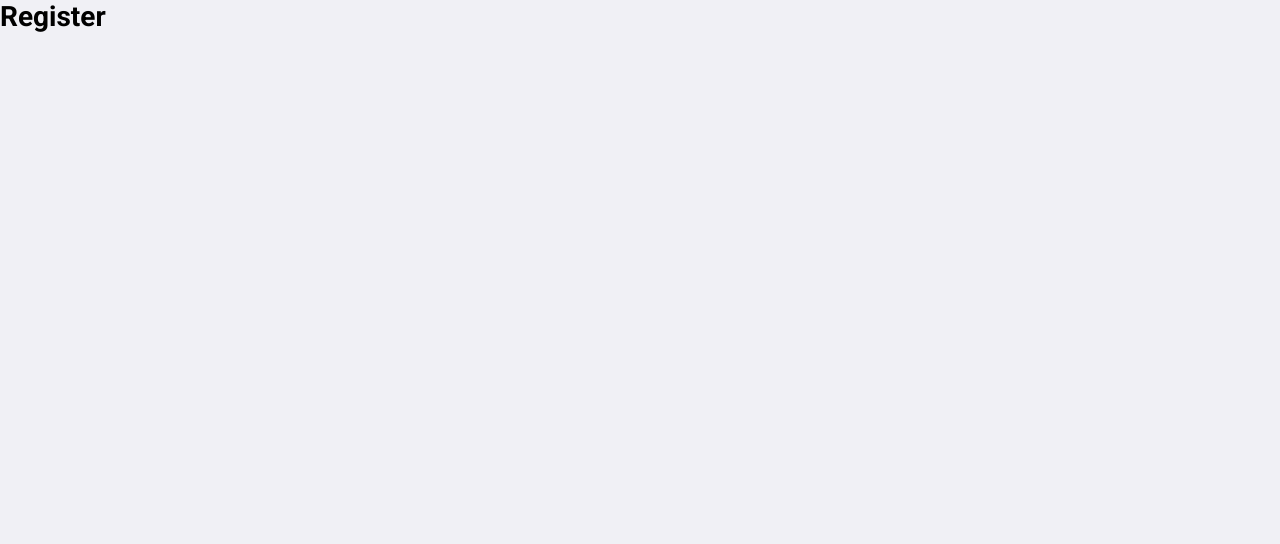
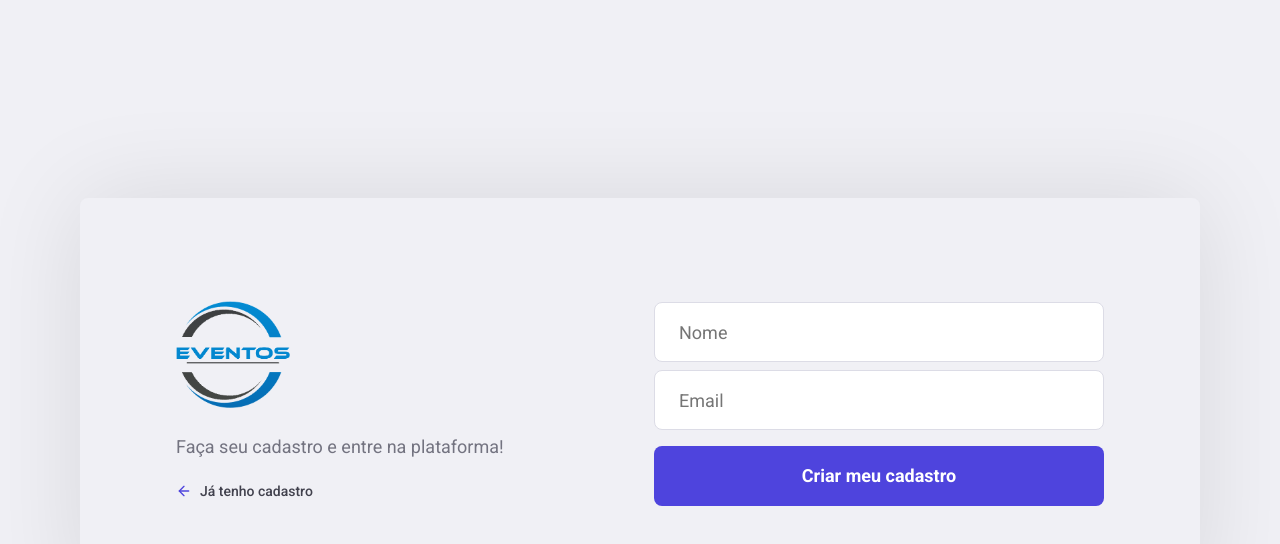
Before and after one commit to caiosales35/Calendario, a JavaScript app in the folder frontend/: page /register in a window 1280 px wide. Shown: the top 544 px of the page. Built offline with nearby package versions, Linux system fonts and the light colour scheme; the HTML template or start-up script is replaced by a standard one.

Commit message:
Interface pagina de cadastro

```diff
--- a/frontend/src/global.css
+++ b/frontend/src/global.css
@@ -50,6 +50,25 @@ form input {
   transition: filter 0.2s;
 }
 
-.button:houver {
+.button:hover {
   opacity: 0.8;
 }
+
+.back-link {
+  display: flex;
+  align-items: center;
+  margin-top: 30px;
+  color: #41414d;
+  font-size: 18;
+  text-decoration: none;
+  font-weight: 500;
+  transition: opacity 0.2s;
+}
+
+.back-link svg {
+  margin-right: 8px;
+}
+
+.back-link:hover {
+  opacity: 0.8;
+}
--- a/frontend/src/pages/Logon/index.js
+++ b/frontend/src/pages/Logon/index.js
@@ -1,3 +1,4 @@
+import { Link } from 'react-router-dom';
 import { FiLogIn } from 'react-icons/fi';
 
 import './styles.css';
@@ -12,7 +13,10 @@ export default function Logon() {
                 <form>
                     <input placeholder="Entre com seu ID" />
                     <button className="button" type="submit">Entrar</button>
-                    <a href="/register"><FiLogIn size={16} color="#4e44dd"/>Criar meu cadastro</a>
+                    <Link className="back-link" to="/register">
+                        <FiLogIn size={16} color="#4e44dd"/>
+                        Criar meu cadastro
+                    </ Link>
                 </form>
             </section>
             <img src={eventsImg} alt="Eventos" />
--- a/frontend/src/pages/Logon/styles.css
+++ b/frontend/src/pages/Logon/styles.css
@@ -22,22 +22,3 @@
   height: 30%;
   width: 30%;
 }
-
-.logon-container section.form form a {
-  display: flex;
-  align-items: center;
-  margin-top: 40px;
-  color: #41414d;
-  font-size: 18;
-  text-decoration: none;
-  font-weight: 500;
-  transition: opacity 0.2s;
-}
-
-.logon-container section.form form a svg {
-  margin-right: 8px;
-}
-
-.logon-container section.form form a:houver {
-  opacity: 0.8;
-}
--- a/frontend/src/pages/Register/index.js
+++ b/frontend/src/pages/Register/index.js
@@ -1,7 +1,28 @@
+import { Link } from 'react-router-dom';
+import { FiArrowLeft } from 'react-icons/fi';
+
 import './styles.css';
+
+import logoImg from '../../assets/logo.png';
 
 export default function Register() {
     return (
-        <h1>Register</h1>
-    )
+        <div className="register-container">
+            <div className="content">
+                <section>
+                    <img src={logoImg} alt="Logo Eventos" />
+                    <p>Faça seu cadastro e entre na plataforma!</p>
+                    <Link className="back-link" to="/">
+                        <FiArrowLeft size={16} color="#4e44dd"/>
+                        Já tenho cadastro
+                    </ Link>
+                </section>
+                <form>
+                    <input placeholder="Nome" />
+                    <input type="email" placeholder="Email" />
+                    <button type="submit" className="button" >Criar meu cadastro</button>
+                </form>
+            </div>
+        </div>
+    );
 }
--- a/frontend/src/pages/Register/styles.css
+++ b/frontend/src/pages/Register/styles.css
@@ -0,0 +1,50 @@
+.register-container {
+  width: 100%;
+  max-width: 1120px;
+  height: 100vh;
+  margin: 0 auto;
+  display: flex;
+  align-items: center;
+  justify-content: center;
+}
+
+.register-container .content {
+  width: 100%;
+  padding: 96px;
+  background: #f0f0f5;
+  box-shadow: 0 0 100px rgba(0, 0, 0, 0.1);
+  border-radius: 8px;
+  display: flex;
+  justify-content: space-between;
+  align-items: center;
+}
+
+.register-container .content section {
+  width: 100%;
+  max-width: 380px;
+}
+
+.register-container .content section img {
+  height: 30%;
+  width: 30%;
+}
+
+.register-container .content section p {
+  padding-top: 20px;
+  font-size: 18px;
+  color: #737380;
+  line-height: 32px;
+}
+
+.register-container .content section .back-link {
+  margin-top: 20px;
+}
+
+.register-container .content form {
+  width: 100%;
+  max-width: 450px;
+}
+
+.register-container .content form input {
+  margin-top: 8px;
+}
```
